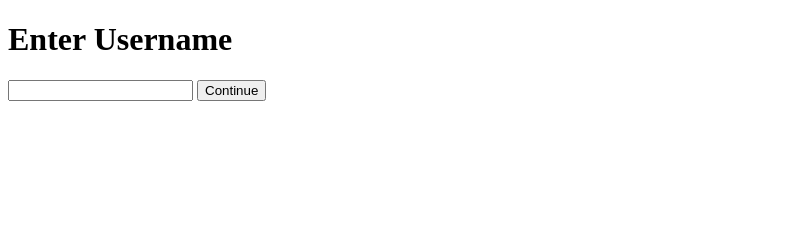
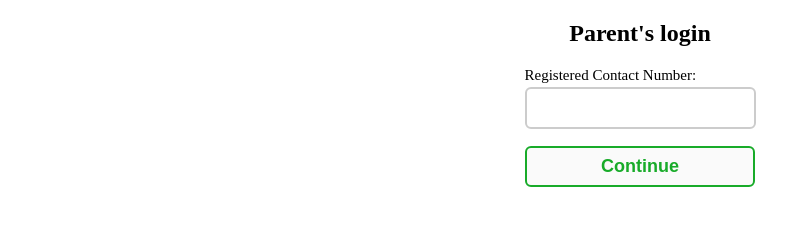
Before and after one commit to AvneeshKohli/attendance, a plain HTML site: page index.html in a window 1280 px wide. Shown: the whole page, without its empty margins (0-811 px from the left). Drawn offline with Linux system fonts and the light colour scheme.

Commit message:
Add files via upload

```diff
--- a/index.html
+++ b/index.html
@@ -5,17 +5,22 @@
     <meta charset="UTF-8">
     <meta http-equiv="X-UA-Compatible" content="IE=edge">
     <meta name="viewport" content="width=device-width, initial-scale=1.0">
-    <title>Attendance App</title>
+    <title>Prototype | MVP</title>
     <link rel="stylesheet" href="style.css">
 </head>
 
 <body>
     <div id="loginPage">
-        <h1>Enter Username</h1>
-        <input type="text" name="username" id="username">
-        <button onclick="continueHandler()" type="button">
+        <h2>Parent's login</h2>
+        <div class="input-wrapper">
+        <div class="contact-label ta-left">Registered Contact Number:</div>
+        <input type="tel" class="myInput" name="username" id="username">
+        </div>
+        <div>
+        <button class="myButton" onclick="continueHandler()" type="button">
             Continue
         </button>
+        </div>
     </div>
     <div id="userInfo" style="display: none;">
         <h1 style="text-align: center;">AMN Contructions</h1>
--- a/style.css
+++ b/style.css
@@ -0,0 +1,38 @@
+body {
+    text-align: center;
+}
+
+.myButton {
+	background-color:#fafafa;
+	border-radius:6px;
+	border:2px solid #18ab29;
+	display:inline-block;
+	cursor:pointer;
+	color:#18ab29;
+	font-family:Arial;
+	font-size:18px;
+	padding: 8px 74px;
+    font-weight: 700;
+    margin-top: 1rem;
+}
+
+.myInput {
+    font-size: 16px;
+    border-width: 2px;
+    border-color: #cccccc;
+    color: #464646;
+    border-style: solid;
+    padding: 10px;
+    border-radius: 6px;
+}
+.ta-left {
+    text-align: left;
+}
+.input-wrapper {
+    max-width: fit-content;
+    margin: 1px auto;
+}
+.contact-label {
+    font-size: 15px;
+    margin-bottom: 3px;
+}
```
